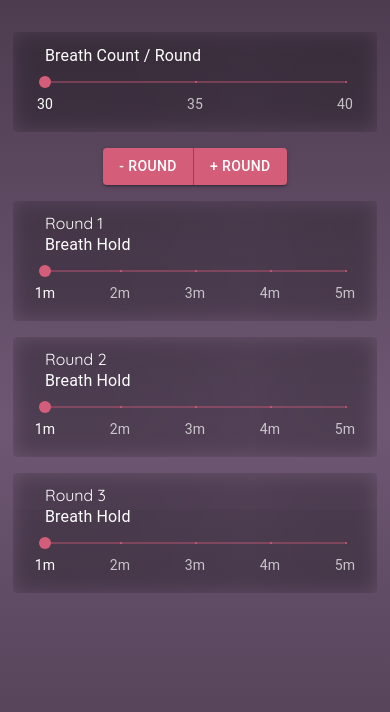
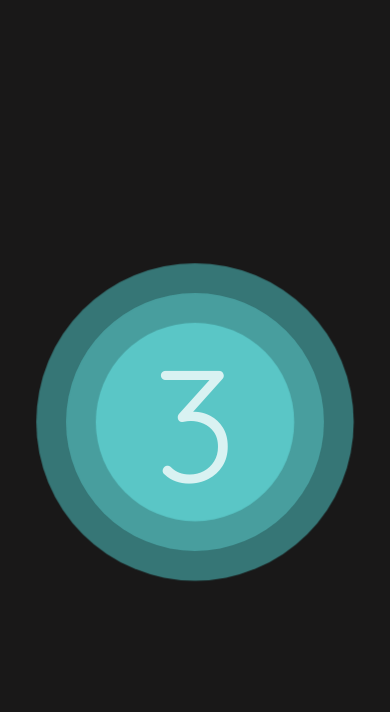
Before and after one commit to NathanB09/breathe, a React (Create React App) app: page / in a window 390 px wide. Shown: the top 712 px of the page. Built offline with nearby package versions, Linux system fonts and the light colour scheme.

Commit message:
style updates

```diff
--- a/src/App.jsx
+++ b/src/App.jsx
@@ -18,11 +18,10 @@ const App = () => {
 
   return (
     <div className='App'>
-      {/* <div className='breath-wrapper'>
+      <div className='breath-wrapper'>
         <Breathe key={state.round} />
-      </div> */}
-      {/* <RoundSettings /> */}
-      <SessionSettings />
+      </div>
+      {/* <SessionSettings /> */}
       {/* <Fab classes={fabClasses} color='primary' onClick={handleClick}>
         <RefreshIcon />
       </Fab> */}
--- a/src/assets/css/index.css
+++ b/src/assets/css/index.css
@@ -5,8 +5,9 @@
 
 body {
   margin: 0;
-  overflow: hidden;
-  background: #4d3c50;
+  /* overflow: hidden; */
+  background: #191818;
+  /* background: #4d3c50;
   background: -moz-linear-gradient(
     180deg,
     rgba(77, 60, 80, 1) 0%,
@@ -24,7 +25,7 @@ body {
     rgba(77, 60, 80, 1) 0%,
     rgba(110, 87, 115, 1) 50%,
     rgba(77, 60, 80, 1) 100%
-  );
+  ); */
   height: 100vh;
   font-family: 'Quicksand', sans-serif;
   -webkit-font-smoothing: antialiased;
@@ -56,22 +57,58 @@ p {
   position: absolute;
   border-radius: 50%;
   background: #367676;
-  width: 6vh;
-  height: 6vh;
   display: flex;
   align-items: center;
   justify-content: center;
 }
 
+.bubble-1 {
+  background: #367676;
+  width: 48px;
+  height: 48px;
+}
+
+.bubble-2 {
+  background: #489e9e;
+  width: 40px;
+  height: 40px;
+}
+
+.bubble-3 {
+  background: #5ac6c6;
+  width: 32px;
+  height: 32px;
+}
+
+.bubble-4 {
+  background: none;
+  width: 32px;
+  height: 32px;
+}
+
 @media only screen and (max-width: 600px) {
-  .breath-bubble {
-    width: 8vw;
-    height: 8vw;
+  .bubble-1 {
+    width: 32px;
+    height: 32px;
+  }
+
+  .bubble-2 {
+    width: 26px;
+    height: 26px;
+  }
+
+  .bubble-3 {
+    width: 20px;
+    height: 20px;
+  }
+
+  .bubble-4 {
+    width: 8px;
+    height: 8px;
   }
 }
 
 /* Card */
-
 .card {
   margin: 0 12px;
   padding: 12px 32px;
@@ -91,12 +128,11 @@ p {
   left: 0;
   right: 0;
   bottom: 0;
-  box-shadow: inset 0 0 2000px rgba(0, 0, 0, 0.5);
+  box-shadow: inset 0 0 2000px rgba(255, 255, 255, 0.5);
   filter: blur(10px);
 }
 
 /* SessionSettings */
-
 .session-settings {
   margin-top: 24px;
 }
--- a/src/components/BreathCount.jsx
+++ b/src/components/BreathCount.jsx
@@ -11,14 +11,20 @@ const BreathCount = () => {
   }
 
   return (
-    <Card>
+    // <Card>
+    //   <Slider
+    //     label='Breath Count / Round'
+    //     type='breathCount'
+    //     onChange={handleChange}
+    //     value={state.breathCount}
+    //   />
+    // </Card>
     <Slider
       label='Breath Count / Round'
       type='breathCount'
       onChange={handleChange}
       value={state.breathCount}
     />
-    </Card>
   )
 }
 
--- a/src/components/Breathe.jsx
+++ b/src/components/Breathe.jsx
@@ -1,12 +1,14 @@
 import { useState } from 'react'
 import { motion } from 'framer-motion'
+
+const scale = [1, 10, 1]
 
 const Breathe = () => {
   const [count, setCount] = useState(1)
 
-  // const handleAnimationComplete = (value) => {
-  //   console.log('value: ', value)
-  // }
+  const handleAnimationComplete = (value) => {
+    console.log('value: ', value)
+  }
 
   const handleUpdate = ({ scale }) => {
     if (scale === 1) {
@@ -14,7 +16,7 @@ const Breathe = () => {
     }
   }
 
-  const bubbleTransistion = {
+  const transition = {
     duration: 3.15,
     ease: 'easeInOut',
     repeat: 4,
@@ -23,36 +25,27 @@ const Breathe = () => {
 
   return (
     <>
+      <h3>Hold</h3>
       <motion.div
+        onAnimationComplete={handleAnimationComplete}
         onUpdate={handleUpdate}
-        className='breath-bubble'
-        style={{ background: '#367676' }}
-        animate={{ scale: [1, 10, 1] }}
-        transition={bubbleTransistion}
+        className='breath-bubble bubble-1'
+        animate={{ scale }}
+        transition={transition}
       />
+      <motion.div className='breath-bubble bubble-2' animate={{ scale }} transition={transition} />
+      <motion.div className='breath-bubble bubble-3' animate={{ scale }} transition={transition} />
       <motion.div
-        className='breath-bubble'
-        style={{ background: '#489e9e' }}
-        animate={{ scale: [1, 9, 1] }}
-        transition={bubbleTransistion}
-      />
-      <motion.div
-        className='breath-bubble'
-        style={{ background: '#5ac6c6' }}
-        animate={{ scale: [1, 8, 1] }}
-        transition={bubbleTransistion}
-      />
-      <motion.div
-        className='breath-bubble'
-        style={{ background: 'none' }}
+        className='breath-bubble bubble-4'
         animate={{
-          scale: [1, 8, 1],
+          scale,
           opacity: [0, 0.2, 0.4, 0.6, 0.8, 1, 1, 0],
         }}
-        transition={bubbleTransistion}
+        transition={transition}
       >
         {count}
       </motion.div>
+      <h3>1:00</h3>
     </>
   )
 }
--- a/src/components/Round.jsx
+++ b/src/components/Round.jsx
@@ -12,10 +12,20 @@ const Round = ({ name, round }) => {
   }
 
   return (
-    <Card>
-      <p>Round {round}</p>
-      <Slider label='Breath Hold' type='breathHold' onChange={handleChange} value={state[name]} />
-    </Card>
+    // <Card>
+    //   <Slider
+    //     label={`Breath Hold ${round}`}
+    //     type='breathHold'
+    //     onChange={handleChange}
+    //     value={state[name]}
+    //   />
+    // </Card>
+    <Slider
+      label={`Breath Hold ${round}`}
+      type='breathHold'
+      onChange={handleChange}
+      value={state[name]}
+    />
   )
 }
 
--- a/src/index.js
+++ b/src/index.js
@@ -9,9 +9,9 @@ import Store from './store/index.jsx'
 const theme = createMuiTheme({
   palette: {
     primary: {
-      light: '#dc7d93',
-      main: '#d45d79',
-      dark: '#944154',
+      light: '#8b788f',
+      main: '#6e5773',
+      dark: '#4d3c50',
       contrastText: '#fff',
     },
     type: 'dark',
```
Lines whose indentation alone changed are shown as unchanged.
